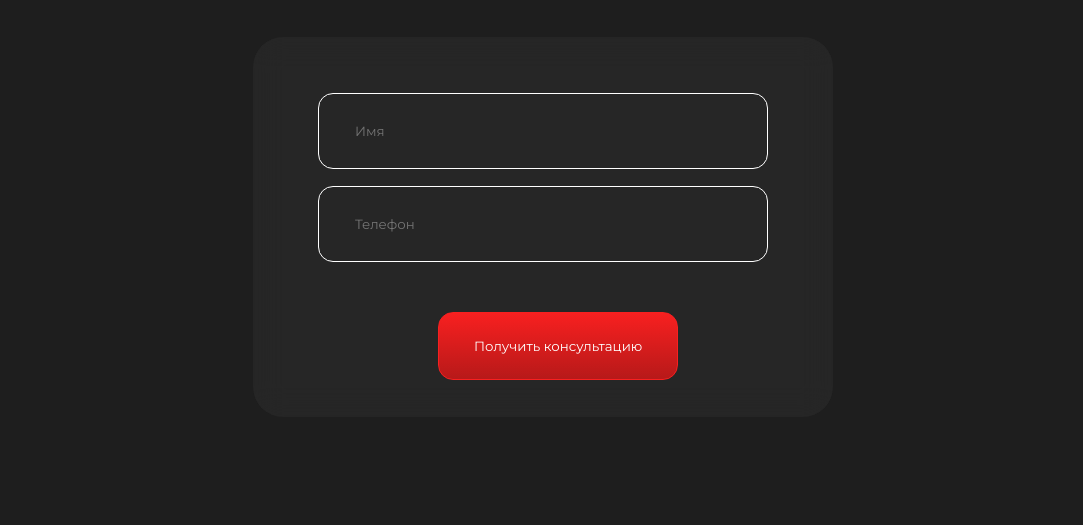
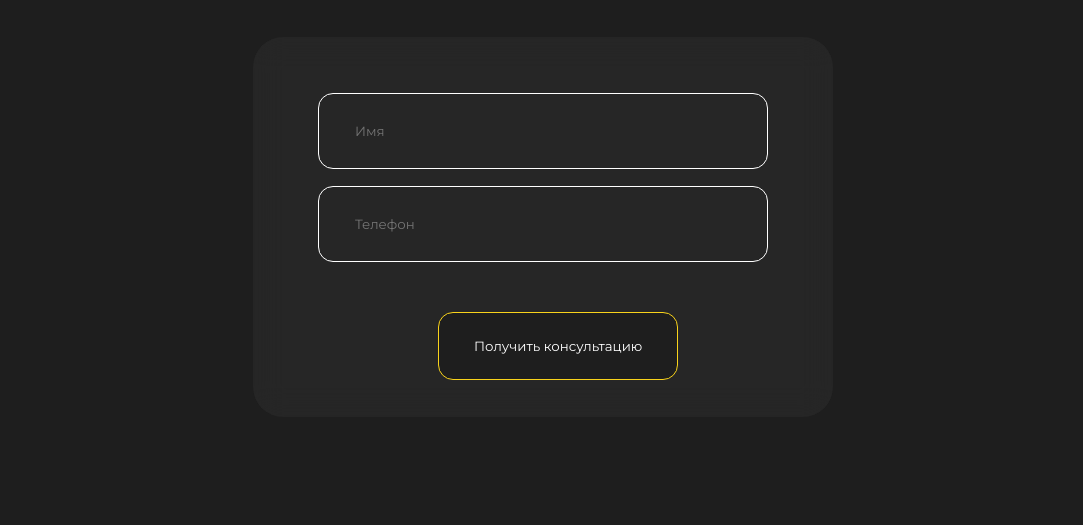
Before and after one commit to kakimnsnv/kakimnsnv.github.io, a plain HTML site: page index.html in a window 1280 px wide. Shown: the part 4942-5467 px from the top of the page, without its empty margins (97-1180 px from the left). Drawn offline with nearby package versions, Linux system fonts and the light colour scheme.

Commit message:
btn_color

```diff
--- a/style.css
+++ b/style.css
@@ -867,10 +867,10 @@ main img{
 
 .form__btn{
   margin-right: 20px;
-  border: 1px solid #F82020;
+  border: 1px solid #F9D31B;
   padding: 25px 35px;
   border-radius: 15px;
-  background: linear-gradient(#F82020, #B71919);
+  background-color: #1e1e1e;
   color: #fff;
   margin-left: 185px;
 }
```
